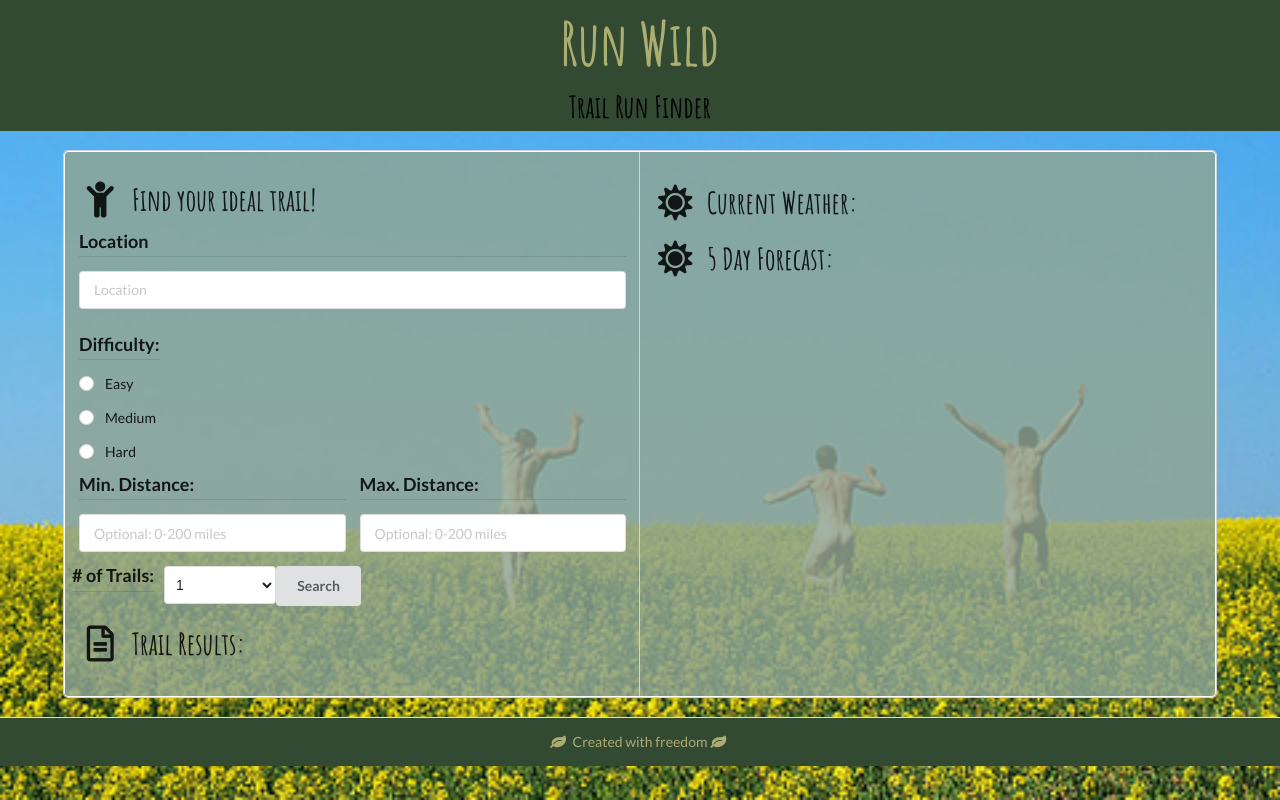
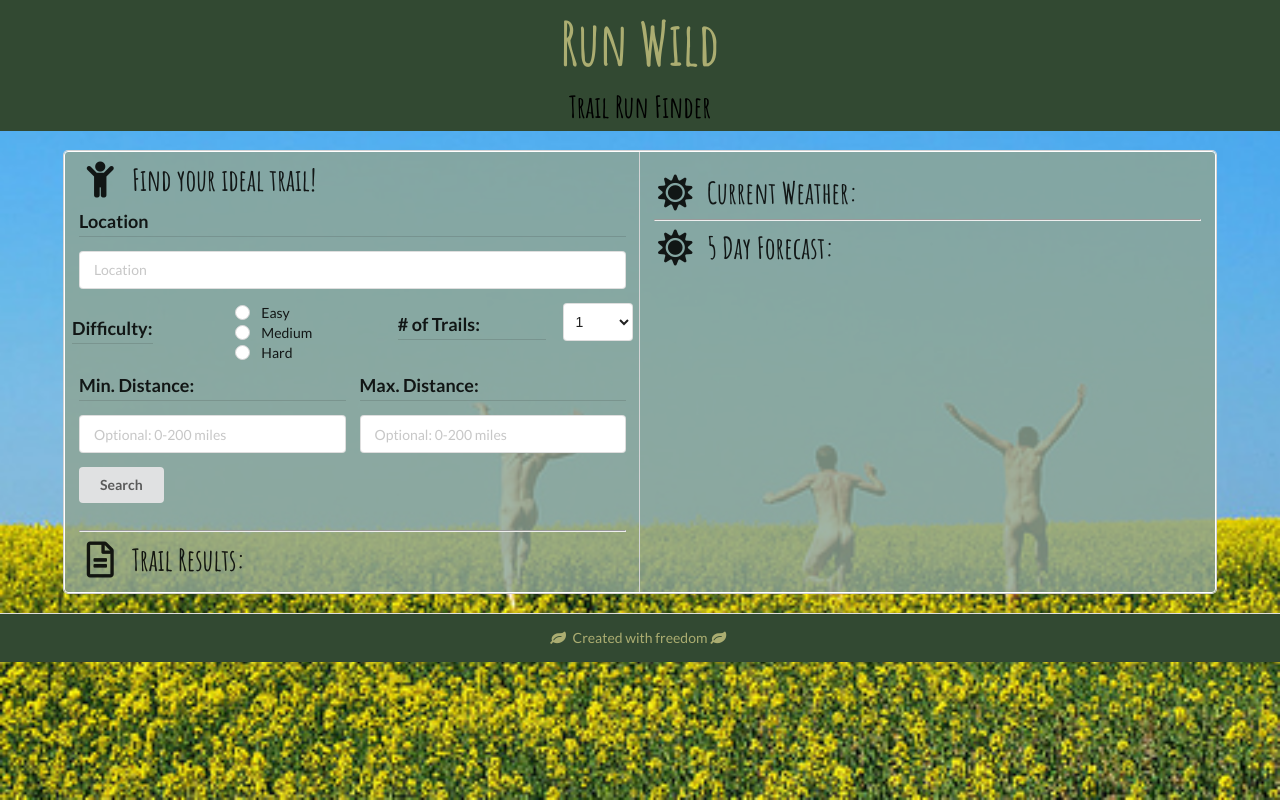
Before and after one commit to emmbra/project1, a plain HTML site: page index.html in a window 1280 px wide. Drawn offline with nearby package versions, Linux system fonts and the light colour scheme; no server answers.

Commit message:
updated the form

```diff
--- a/assets/css/style.css
+++ b/assets/css/style.css
@@ -6,7 +6,6 @@ body {
   background-repeat: no-repeat;
   background-size: cover;
   background-attachment: fixed;
-
   min-height: 100vh;
   margin: 0 auto;
   color: white;
@@ -27,9 +26,11 @@ body {
 #absolute {
   position: absolute;
   top: 0px;
-  right: 0;
+  right: 0px;
 }
-
+/* .ui.button{
+  height:40%;
+} */
 #subheader {
   font-family: "Amatic SC", cursive;
   color: black;
@@ -54,10 +55,6 @@ body {
   margin-top: 20px;
   margin-bottom: 20px;
 }
-.row {
-  margin-top: 20px;
-  margin-bottom: 20px;
-}
 
 .ui.dividing.header {
   font-size: 18px;
@@ -70,19 +67,18 @@ body {
   bottom: 0;
   width: 100%;
 }
-.ui.button {
-  height: 40px;
-}
 
 .ui.fluid.dropdown {
   margin-left: 10px;
   width: 20%;
 }
+
 .ui.centered.card {
   background-color: #8ea59483;
   box-shadow: 0 1px 2px 0 rgba(34, 36, 38, 0.15);
   padding: 20px;
 }
+
 .ui.cards > .card {
   width: 15%;
   padding: 1%;
@@ -101,6 +97,7 @@ body {
 #results-card {
   margin-top: 5px;
 }
+
 #weather-icon-lg {
   margin-left: auto;
   margin-right: auto;
--- a/index.html
+++ b/index.html
@@ -1,22 +1,17 @@
 <!DOCTYPE html>
 <html lang="en">
+
 <head>
   <meta charset="UTF-8" />
   <meta name="viewport" content="width=device-width, initial-scale=1.0" />
-    <link
-      rel="stylesheet"
-      type="text/css"
-      href="./assets/Semantic-UI-CSS-master/semantic.min.css"
-    />
-    <link href="https://fonts.googleapis.com/css2?family=Amatic+SC:wght@700&family=Faster+One&display=swap" rel="stylesheet">
+  <link rel="stylesheet" type="text/css" href="./assets/Semantic-UI-CSS-master/semantic.min.css" />
+  <link href="https://fonts.googleapis.com/css2?family=Amatic+SC:wght@700&family=Faster+One&display=swap"
+    rel="stylesheet">
   <link rel="stylesheet" href="./assets/css/style.css" />
   <title>Run Wild: Trail Run Finder</title>
-    <link
-      rel="shortcut icon"
-      type="image/png"
-      href="./assets/running-man_318-1564.jpg"
-    />
+  <link rel="shortcut icon" type="image/png" href="./assets/running-man_318-1564.jpg" />
 </head>
+
 <body>
   <header>
     <div class="ui sizer vertical segment center aligned">
@@ -26,7 +21,7 @@
 
   </header>
   <div class="ui celled grid">
-      <div class="two column stackable row" id = main-text>
+    <div class="two column stackable row" id="main-text">
       <div class="column">
         <div class="row">
           <h2 class="ui header">
@@ -35,92 +30,73 @@
               Find your ideal trail!
             </div>
           </h2>
-          <form class="ui form" id = "radio-form">
+          <form class="ui form" id="radio-form">
             <h4 class="ui dividing header">Location</h4>
             <div class="field">
-              <input
-                type="text"
-                id="location-searched"
-                name="Location"
-                placeholder="Location"
-              />
+              <input type="text" id="location-searched" name="Location" placeholder="Location" />
             </div>
+            <div class="two fields">
               <div class="inline fields">
                 <h4 class="ui dividing header">Difficulty:</h4>
               </div>
               <!-- <label>Difficulty:</label> -->
               <div class="field">
+                <div class="subfield">
                   <div class="ui radio checkbox">
-                  <input
-                    type="radio"
-                    name="difficulty"
-                    tabindex="0"
-                    id="hidden difficulty"
-                    readonly=""
-                    value="green"
-                  />
+                    <input type="radio" name="difficulty" tabindex="0" id="hidden difficulty" readonly=""
+                      value="green" />
                     <label>Easy</label>
                   </div>
                 </div>
-              <div class="field">
+                <div class="subfield">
                   <div class="ui radio checkbox">
-                  <input
-                    type="radio"
-                    name="difficulty"
-                    tabindex="0"
-                    id="hidden difficulty"
-                    readonly=""
-                    value="blue"
-                  />
+                    <input type="radio" name="difficulty" tabindex="0" id="hidden difficulty" readonly=""
+                      value="blue" />
                     <label>Medium</label>
                   </div>
                 </div>
-              <div class="field">
+                <div class="subfield">
                   <div class="ui radio checkbox">
-                  <input
-                    type="radio"
-                    name="difficulty"
-                    tabindex="0"
-                    id="hidden difficulty"
-                    readonly=""
-                    value="black"
-                  />
+                    <input type="radio" name="difficulty" tabindex="0" id="hidden difficulty" readonly=""
+                      value="black" />
                     <label>Hard</label>
                   </div>
                 </div>
+              </div>
+              <div class="field">
+                <h4 class="ui dividing header"># of Trails:</h4>
 
-            <div class="field">
+                <!-- <label>Number of Results (Optional)</label> -->
+              </div>
+              <select class="ui fluid dropdown result-dropdown" id="relative">
+                <!-- <option value="">Choose how many results you would like to see</option> -->
+                <option value="1">1</option>
+                <option value="5">5</option>
+                <option value="10">10</option>
+              </select>
+            </div>
+              <!-- <div class="field"> -->
                 <div class="two fields">
                   <div class="field">
                     <h4 class="ui dividing header">Min. Distance:</h4>
 
                     <!-- <label>Minimum Distance (Optional):</label> -->
-                  <input type="text" name="min-distance" class ="minDistance" placeholder="Optional: 0-200 miles" />
+                    <input type="text" name="min-distance" class="minDistance" placeholder="Optional: 0-200 miles" />
                   </div>
                   <div class="ui range" id="min-range"></div>
                   <div class="field">
                     <h4 class="ui dividing header">Max. Distance:</h4>
 
                     <!-- <label>Maximum Distance (Optional):</label> -->
-                  <input type="text" name="max-distance"  class ="maxDistance" placeholder="Optional: 0-200 miles" />
+                    <input type="text" name="max-distance" class="maxDistance" placeholder="Optional: 0-200 miles" />
                   </div>
                 </div>
-            </div>
-            <div class="fields" id="relative">
-              <h4 class="ui dividing header"># of Trails:</h4>
 
-              <!-- <label>Number of Results (Optional)</label> -->
-              <select class="ui fluid dropdown result-dropdown">
-                <!-- <option value="">Choose how many results you would like to see</option> -->
-                <option value="1">1</option>
-                <option value="5">5</option>
-                <option value="10">10</option>
-              </select>
               <button class="ui button" id="search-btn absolute" tabindex="0">Search</button>
-            </div>
-
           </form>
         </div>
+        <br>
+        <hr>
         <div class="row row-results">
           <h2 class="ui header">
             <i class="file alternate outline icon"></i>
@@ -134,15 +110,18 @@
         <div class="row weather">
           <h2 class="ui header">
             <i class="sun icon"></i>
-              <div class="content" id="run-wild-font">Current Weather: <span id="currentCity run-wild-font" class = "currentCityDate"></span></div>
+            <div class="content" id="run-wild-font">Current Weather: <span id="currentCity run-wild-font"
+                class="currentCityDate"></span></div>
             <div id="weather-content"></div>
           </h2>
         </div>
+        <hr>
         <div class="row map">
           <h2 class="ui header">
             <i class="sun icon"></i>
-              <div class="content" id="run-wild-font">5 Day Forecast: <span id="currentCity run-wild-font" class = "currentCity"></span></div>
-              <div id="5-day-content" class = "ui cards"></div>
+            <div class="content" id="run-wild-font">5 Day Forecast: <span id="currentCity run-wild-font"
+                class="currentCity"></span></div>
+            <div id="5-day-content" class="ui cards"></div>
 
           </h2>
 
@@ -150,18 +129,17 @@
       </div>
     </div>
   </div>
+
   <footer>
     <div class="ui vertical sticky footer segment">
       <i class="leaf icon"></i><span> Created with freedom </span><i class="leaf icon"></i>
     </div>
   </footer>
-    <script
-      src="https://code.jquery.com/jquery-3.1.1.min.js"
-      integrity="sha256-hVVnYaiADRTO2PzUGmuLJr8BLUSjGIZsDYGmIJLv2b8="
-      crossorigin="anonymous"
-    ></script>
+  <script src="https://code.jquery.com/jquery-3.1.1.min.js"
+    integrity="sha256-hVVnYaiADRTO2PzUGmuLJr8BLUSjGIZsDYGmIJLv2b8=" crossorigin="anonymous"></script>
   <script src="./assets/Semantic-UI-CSS-master/semantic.js"></script>
   <script src="https://cdnjs.cloudflare.com/ajax/libs/moment.js/2.24.0/moment.min.js"></script>
   <script src="./assets/js/script.js"></script>
 </body>
+
 </html>
```
Lines whose indentation alone changed are shown as unchanged.
